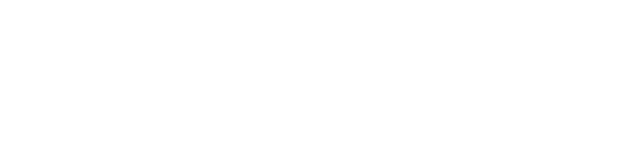
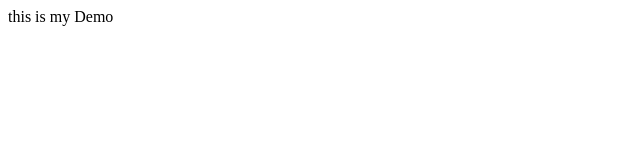
Before and after one commit to vivekshah1988/gitdemo, a plain HTML site: page index.html in a window 1280 px wide. Shown: the whole page, without its empty margins (0-640 px from the left). Drawn offline with Linux system fonts and the light colour scheme.

Commit message:
this is second commit

```diff
--- a/index.html
+++ b/index.html
@@ -6,6 +6,6 @@
     <title>Document</title>
 </head>
 <body>
-
+    this is my Demo
 </body>
 </html>
```
